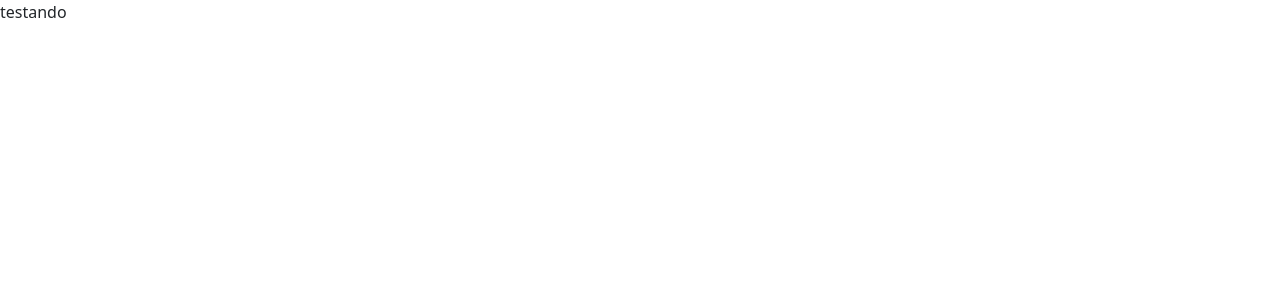
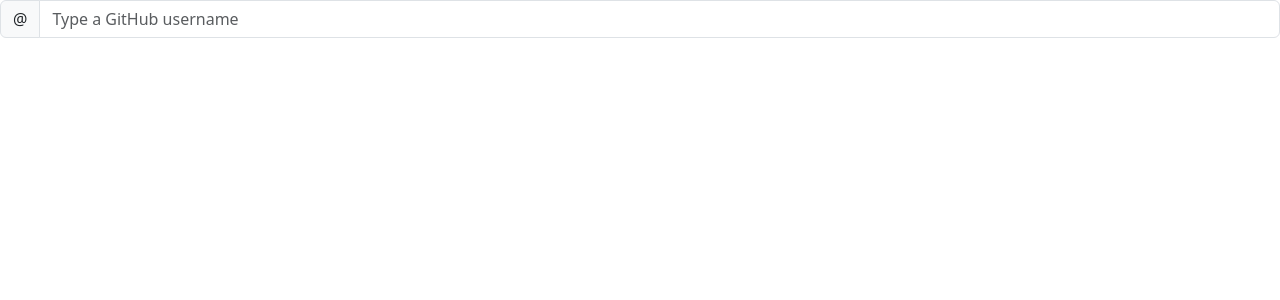
Before and after one commit to AlexNicolasCode/desafio-front-desbravador, a React (Vite) app: page / in a window 1280 px wide. Shown: the top 300 px of the page. Built offline with nearby package versions, Linux system fonts and the light colour scheme.

Commit message:
feat: user should see input when access homepage

```diff
--- a/src/pages/Home.jsx
+++ b/src/pages/Home.jsx
@@ -1,7 +1,16 @@
 export function HomePage () {
     return (
         <section>
-            testando
+            <form class="input-group mb-3">
+                <span class="input-group-text" id="basic-addon1">@</span>
+                <input
+                    type="text"
+                    class="form-control"
+                    placeholder="Type a GitHub username"
+                    aria-label="Username"
+                    aria-describedby="basic-addon1"
+                />
+            </form>
         </section>
     )
 }
```
